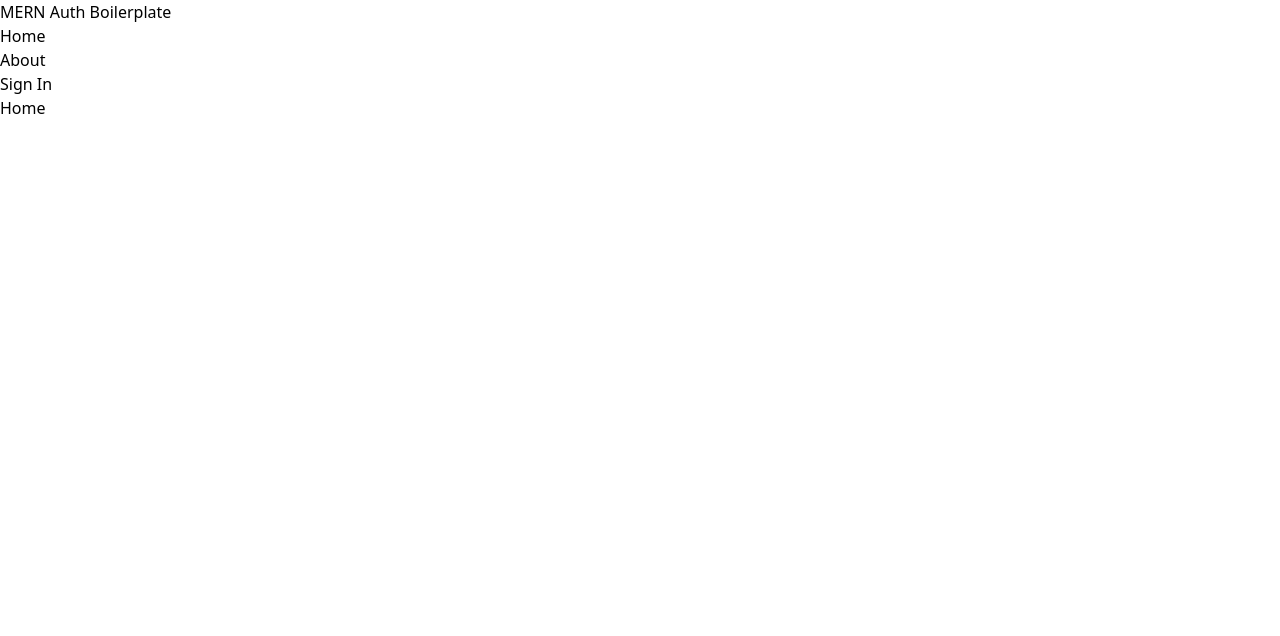
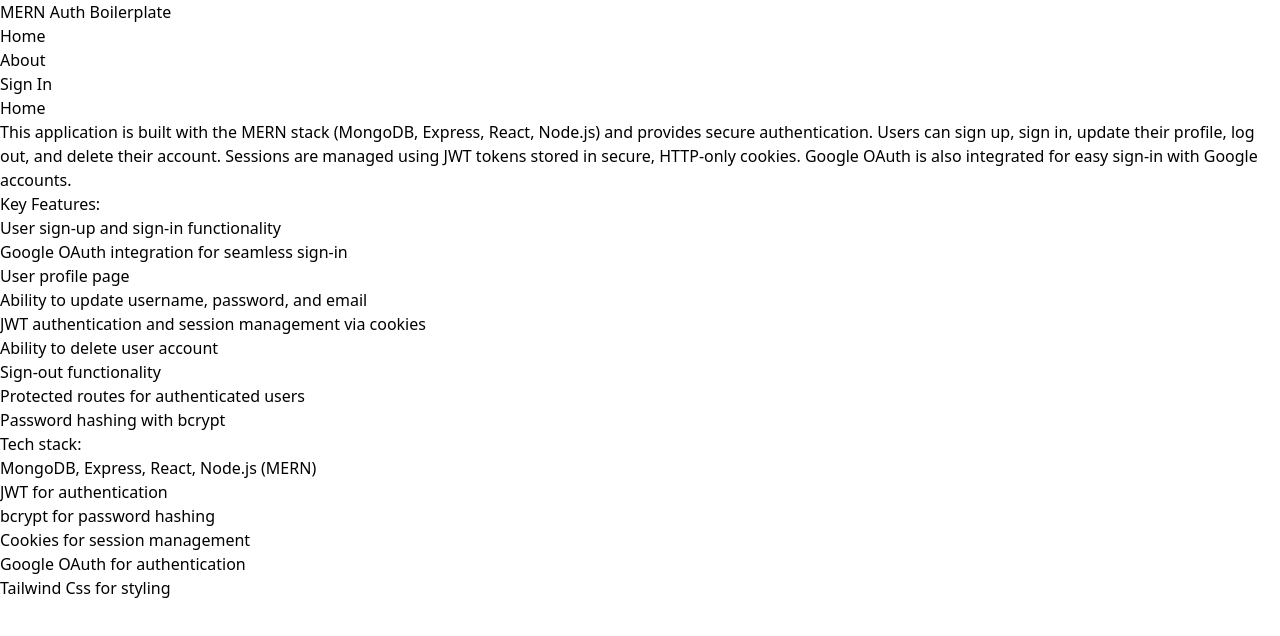
Before and after one commit to dipsankadariya/Full-Mern-Authentication, a React (Vite) app in the folder client/: page / in a window 1280 px wide. Shown: the top 636 px of the page. Built offline with nearby package versions, Linux system fonts and the light colour scheme; no server answers.

Commit message:
final changes,Completed

```diff
--- a/client/src/pages/About.jsx
+++ b/client/src/pages/About.jsx
@@ -1,9 +1,21 @@
-import React from 'react'
+import React from 'react';
 
-function About() {
+export default function About() {
   return (
-    <div>About</div>
-  )
+    <div className="px-6 py-12 max-w-4xl mx-auto">
+      <h1 className="text-4xl font-bold mb-6 text-center text-slate-800">About</h1>
+      <p className="text-lg text-slate-700 mb-4">
+        Welcome to Mern Authentication application! This project is built with the MERN stack (MongoDB, Express, React, Node.js) and provides a secure platform for users to manage their profiles, update account information, and more.
+      </p>
+      <p className="text-lg text-slate-700 mb-4">
+      This  project has integrated Google OAuth for a seamless sign-in experience, and users can manage their profiles, update personal details, and even delete their accounts if needed.
+      </p>
+      <p className="text-lg text-slate-700 mb-4">
+        The application uses JWT (JSON Web Tokens) for secure authentication and session management through cookies, ensuring that your account remains protected.
+      </p>
+      <p className="text-lg text-slate-700">
+        Thank you for using it ! Feel free to explore the features, and let me know if you have any questions.
+      </p>
+    </div>
+  );
 }
-
-export default About
--- a/client/src/pages/Home.jsx
+++ b/client/src/pages/Home.jsx
@@ -1,9 +1,37 @@
-import React from 'react'
+import React from 'react';
 
-function Home() {
+export default function Home() {
   return (
-    <div>Home</div>
-  )
+    <div className='px-4 py-12 max-w-2xl mx-auto'>
+      <h1 className='text-3xl font-bold mb-4 text-slate-800'>Home</h1>
+      <p className='mb-4 text-slate-700'>
+        This application is built with the MERN stack (MongoDB, Express, React, Node.js) and provides secure authentication. Users can sign up, sign in, update their profile, log out, and delete their account. Sessions are managed using JWT tokens stored in secure, HTTP-only cookies. Google OAuth is also integrated for easy sign-in with Google accounts.
+      </p>
+      <p className='mb-4 text-slate-700'>
+        Key Features:
+        <ul className="list-disc pl-5 mt-2">
+        <li>User sign-up and sign-in functionality</li>
+          <li>Google OAuth integration for seamless sign-in</li>
+          <li>User profile page</li>
+          <li>Ability to update username, password, and email</li>
+          <li>JWT authentication and session management via cookies</li>
+          <li>Ability to delete user account</li>
+          <li>Sign-out functionality</li>
+          <li>Protected routes for authenticated users</li>
+          <li>Password hashing with bcrypt</li>
+        </ul>
+      </p>
+      <p className='mb-4 text-slate-700'>
+        Tech stack:
+        <ul className="list-disc pl-5 mt-2">
+          <li>MongoDB, Express, React, Node.js (MERN)</li>
+          <li>JWT for authentication</li>
+          <li>bcrypt for password hashing</li>
+          <li>Cookies for session management</li>
+          <li>Google OAuth for authentication</li>
+          <li>Tailwind Css for styling</li>
+        </ul>
+      </p>
+    </div>
+  );
 }
-
-export default Home
```
Also changed, not shown: 1 other file (tests, documents, lock files or other folders).
